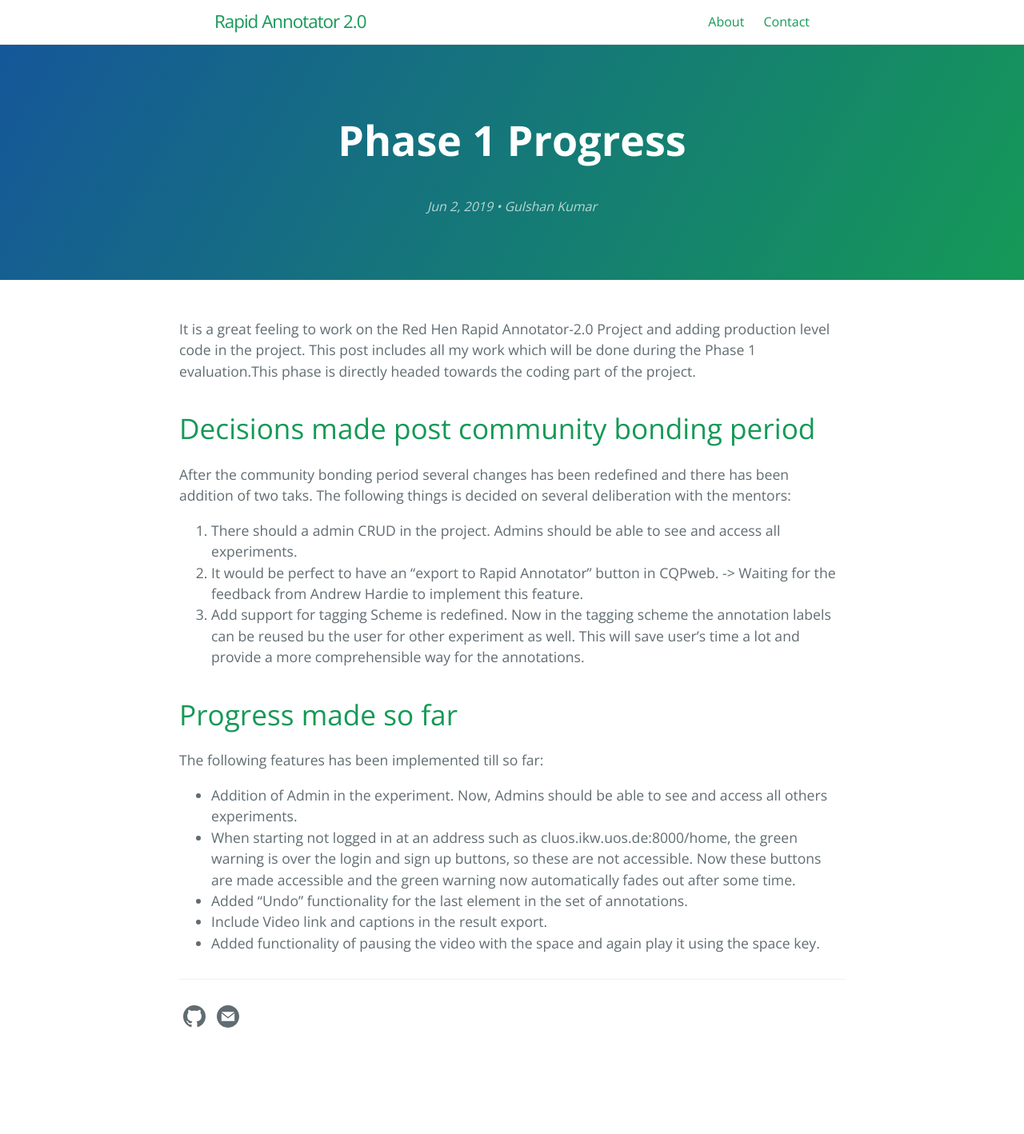
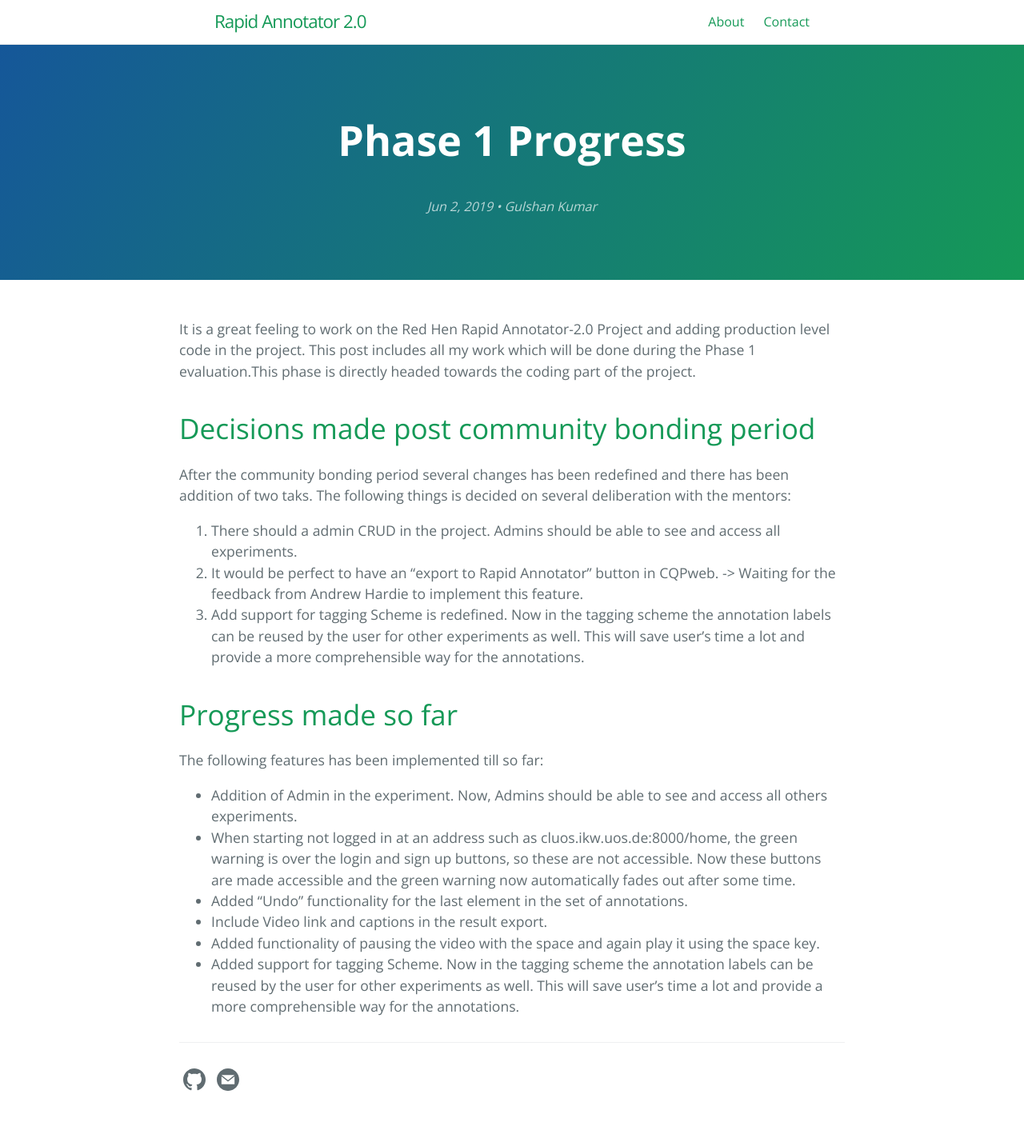
Before and after one commit to gulshan-mittal/GSoC19-blog, a Jekyll site: the page built from _posts/2019-06-02-Phase-1-progress.md, in a window 1280 px wide. Shown: the whole page at 80% size. Built offline with Jekyll 4.4.1, drawn with Linux system fonts in a browser that asks for light colours; before the commit the page ends 1339 px from its top, so only the background shows below that.

Commit message:
Update GSoc Blog

```diff
--- a/_posts/2019-06-02-Phase-1-progress.md
+++ b/_posts/2019-06-02-Phase-1-progress.md
@@ -10,7 +10,7 @@ It is a great feeling to work on the Red Hen Rapid Annotator-2.0 Project and add
 After the community bonding period several changes has been redefined and there has been addition of two taks. The following things is decided on several deliberation with the mentors:
 1. There should a admin CRUD in the project. Admins should be able to see and access all experiments.
 2. It would be perfect to have an "export to Rapid Annotator" button in CQPweb. -&gt; Waiting for the feedback from Andrew Hardie to implement this feature.
-3. Add support for tagging Scheme is redefined. Now in the tagging scheme the annotation labels can be reused bu the user for other experiment as well. This will save user's time a lot and provide a more comprehensible way for the annotations.
+3. Add support for tagging Scheme is redefined. Now in the tagging scheme the annotation labels can be reused by the user for other experiments as well. This will save user's time a lot and provide a more comprehensible way for the annotations.
 
 
 # [](#header-2) Progress made so far
@@ -22,3 +22,4 @@ The following features has been implemented till so far:
 * Added "Undo" functionality for the last element in the set of annotations.
 * Include Video link and captions in the result export.
 * Added functionality of pausing the video with the space and again play it using the space key.
+* Added support for tagging Scheme. Now in the tagging scheme the annotation labels can be reused by the user for other experiments as well. This will save user's time a lot and provide a more comprehensible way for the annotations.
```
Also changed, not shown: assets/images/Admin.png (added), assets/images/excel1.png (added), assets/images/tag1.png (added), assets/images/tag2.png (added), assets/images/tag3.png (added), assets/images/tag4.png (added), assets/images/tag5.png (added), assets/images/undo1.png (added), assets/images/undo2.png (added), assets/images/war1.png (added).
